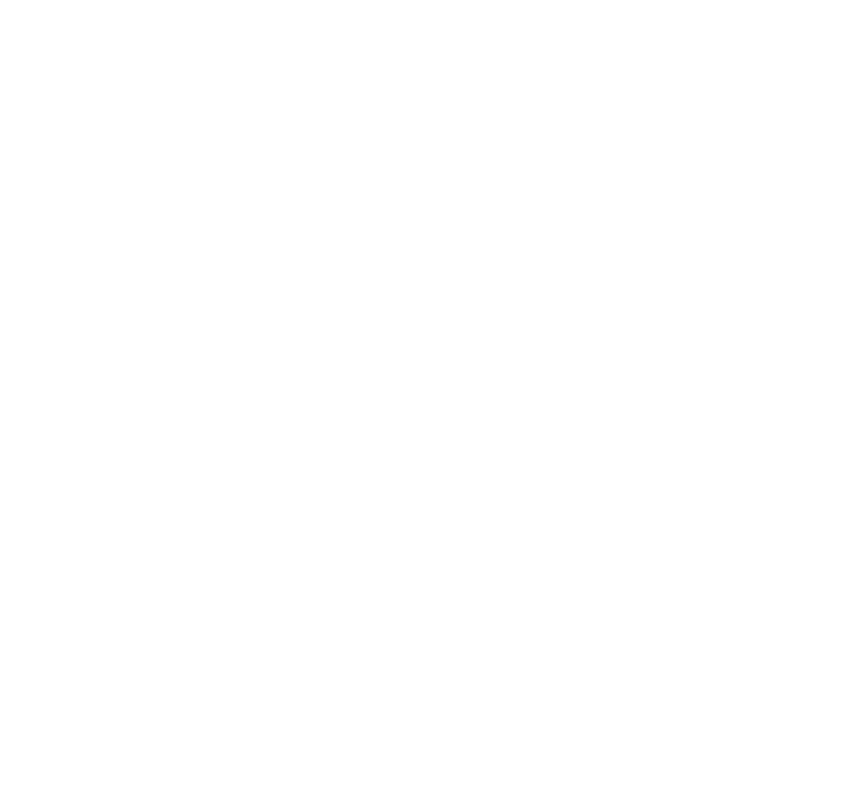
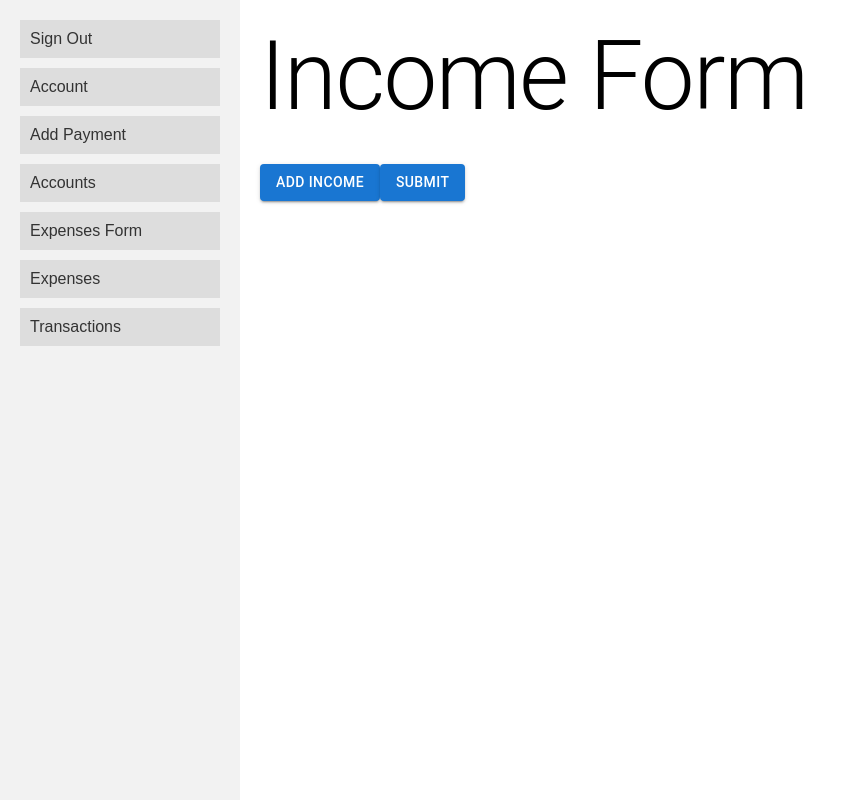
Before and after one commit to AleHS01/frontendCapstone, a React (Create React App) app in the folder finance-mate/: page /income-form in a window 1280 px wide. Before the commit this address had no page. Shown: the whole page, without its empty margins (0-846 px from the left). Built offline with nearby package versions, Linux system fonts and the light colour scheme.

Commit message:
Implement an income form

```diff
--- a/finance-mate/src/App.js
+++ b/finance-mate/src/App.js
@@ -12,6 +12,7 @@ import Accounts from "./components/GetAccounts";
 import SideBar from "./components/side-bar";
 import ExpensesView from "./components/ExpensesView";
 import Transactions from "./components/Transactions";
+import IncomeForm from "./components/IncomeForm";
 
 function App() {
   return (
@@ -29,6 +30,7 @@ function App() {
           <Route path="/bank_accounts" element={<Accounts></Accounts>}></Route>
           <Route path="/dashboard" element={<Dashboard />} />
           <Route path="/expense-form" element={<ExpensesForm />} />
+          <Route path = "/income-form" element={<IncomeForm></IncomeForm>}></Route>
           <Route path="/expenses" element={<ExpensesView />} />
           <Route path="/trans" element={<Transactions />} />
         </Routes>
--- a/finance-mate/src/components/ExpensesForm.jsx
+++ b/finance-mate/src/components/ExpensesForm.jsx
@@ -14,7 +14,7 @@ import SideBar from "./side-bar";
 
 const ExpensesForm = () => {
   const [expenses, setExpenses] = useState([
-    { expense_name: "Monthly Income", expense_value: "" },
+    { expense_name: "Rent", expense_value: "" },
     { expense_name: "Car Insurance", expense_value: "" },
     // Other default expenses
   ]);
@@ -114,7 +114,7 @@ const ExpensesForm = () => {
       <SideBar></SideBar>
       <div className="content">
         <Typography variant="h1" style={{ marginBottom: "2rem" }}>
-          Finance Form
+          Expenses Form
         </Typography>
         <form onSubmit={handleSubmit}>
           {expenses.map(renderExpense)}
--- /dev/null
+++ b/finance-mate/src/components/IncomeForm.jsx
@@ -0,0 +1,132 @@
+import React, { useState } from "react";
+import axios from "axios";
+import { useNavigate } from "react-router-dom";
+import {
+  Button,
+  TextField,
+  InputAdornment,
+  Typography,
+  Tooltip,
+  IconButton,
+} from "@mui/material";
+import SideBar from "./side-bar";
+
+const IncomeForm = () => {
+//   const [incomes, setIncomes] = useState([
+//     { income_name: "Primary Job", income_value: "" },
+//   ]);
+const [incomes, setIncomes] = useState([])
+
+  const navigate = useNavigate();
+
+  const handleIncomeChange = (index, field, value) => {
+    const updatedIncomes = [...incomes];
+
+    // Check if an income object exists at the given index
+    if (updatedIncomes[index]) {
+      updatedIncomes[index] = {
+        ...updatedIncomes[index],
+        [field]: value,
+      };
+    } else {
+      // If an income object does not exist, create one
+      updatedIncomes[index] = { [field]: value };
+    }
+
+    setIncomes(updatedIncomes);
+  };
+
+  const addIncome = () => {
+    if (incomes.length < 5) {
+      setIncomes([...incomes, { income_name: "", income_value: "" }]);
+    }
+  };
+
+  const deleteIncome = (index) => {
+    const updatedIncomes = [...incomes];
+    updatedIncomes.splice(index, 1);
+    setIncomes(updatedIncomes);
+  };
+
+  const handleSubmit = async (event) => {
+    event.preventDefault();
+    try {
+      const response = await axios.post(
+        "http://localhost:8080/api/income",
+        {
+          incomes,
+        },
+        { withCredentials: true }
+      );
+      setIncomes([{ income_name: "Primary Job", income_value: "" }]);
+      setTimeout(() => {
+        navigate("/user");
+      }, 3000);
+    } catch (error) {
+      console.log(error);
+    }
+  };
+
+  const renderIncome = (income, index) => (
+    <div key={index}>
+      <TextField
+        label={`Income #${index + 1}`}
+        value={income.income_name}
+        onChange={(event) =>
+          handleIncomeChange(index, "income_name", event.target.value)
+        }
+        style={{ marginBottom: "1rem" }}
+        placeholder="Enter income source"
+      />
+      <TextField
+        label={`Income Value`}
+        type="number"
+        value={income.income_value}
+        onChange={(event) =>
+          handleIncomeChange(index, "income_value", event.target.value)
+        }
+        inputProps={{
+          min: "0",
+          step: "0.01",
+        }}
+        InputProps={{
+          startAdornment: <InputAdornment position="start">$</InputAdornment>,
+        }}
+        placeholder="0.00"
+        style={{ marginBottom: "1rem" }}
+      />
+      {index >= 1 && (
+        <IconButton onClick={() => deleteIncome(index)}>
+          <Typography variant="body2">X</Typography>
+        </IconButton>
+      )}
+    </div>
+  );
+
+  return (
+    <div className="dashboard">
+      <SideBar></SideBar>
+      <div className="content">
+        <Typography variant="h1" style={{ marginBottom: "2rem" }}>
+          Income Form
+        </Typography>
+        <form onSubmit={handleSubmit}>
+          {incomes.map(renderIncome)}
+          <Button
+            variant="contained"
+            color="primary"
+            onClick={addIncome}
+            disabled={incomes.length >= 5}
+          >
+            Add Income
+          </Button>
+          <Button type="submit" variant="contained" color="primary">
+            Submit
+          </Button>
+        </form>
+      </div>
+    </div>
+  );
+};
+
+export default IncomeForm
--- a/finance-mate/src/components/side-bar.jsx
+++ b/finance-mate/src/components/side-bar.jsx
@@ -52,7 +52,7 @@ function SideBar() {
         Accounts
       </button>
       <button className="sidebar-button" onClick={handleFinaceForm}>
-        Finance Form
+        Expenses Form
       </button>
       <button className="sidebar-button" onClick={handleExpenseView}>
         Expenses
```
Also changed, not shown: finance-mate/src/components/ExpensesView.jsx (+0 -28 lines).
